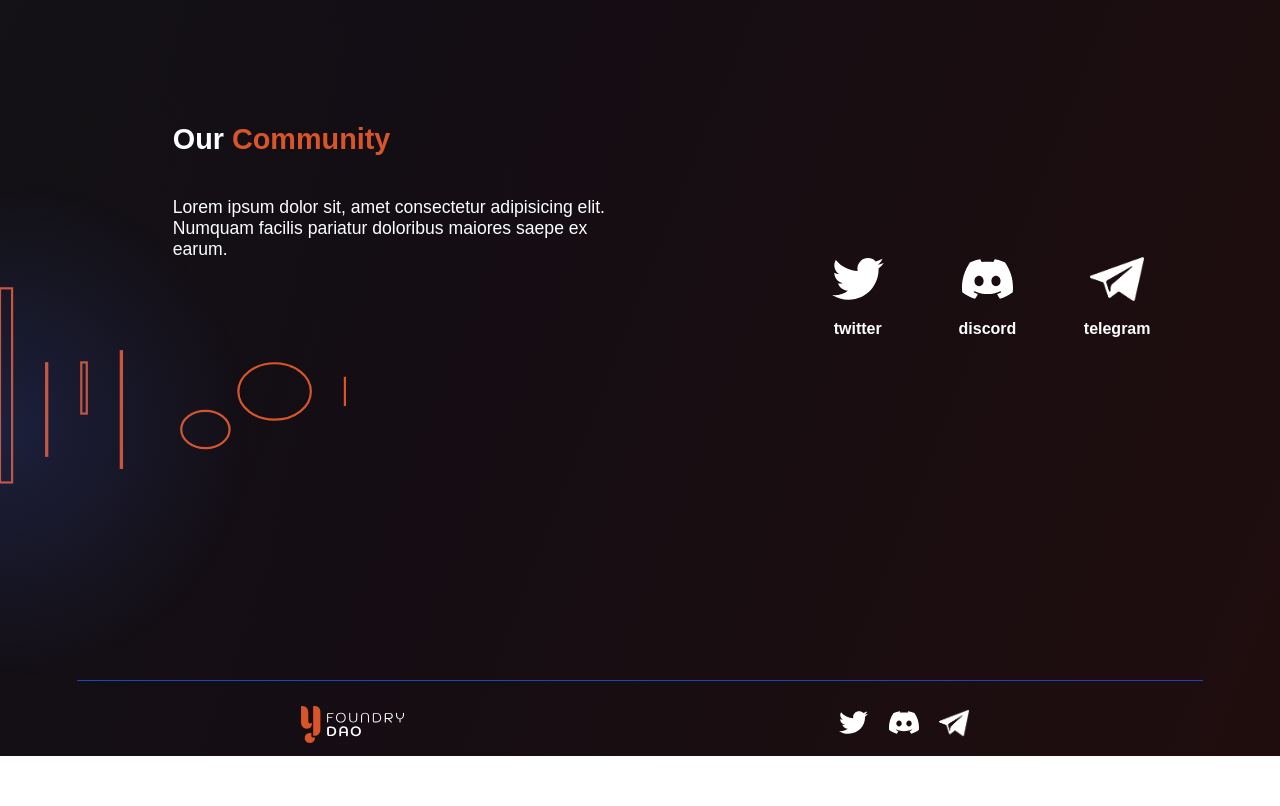
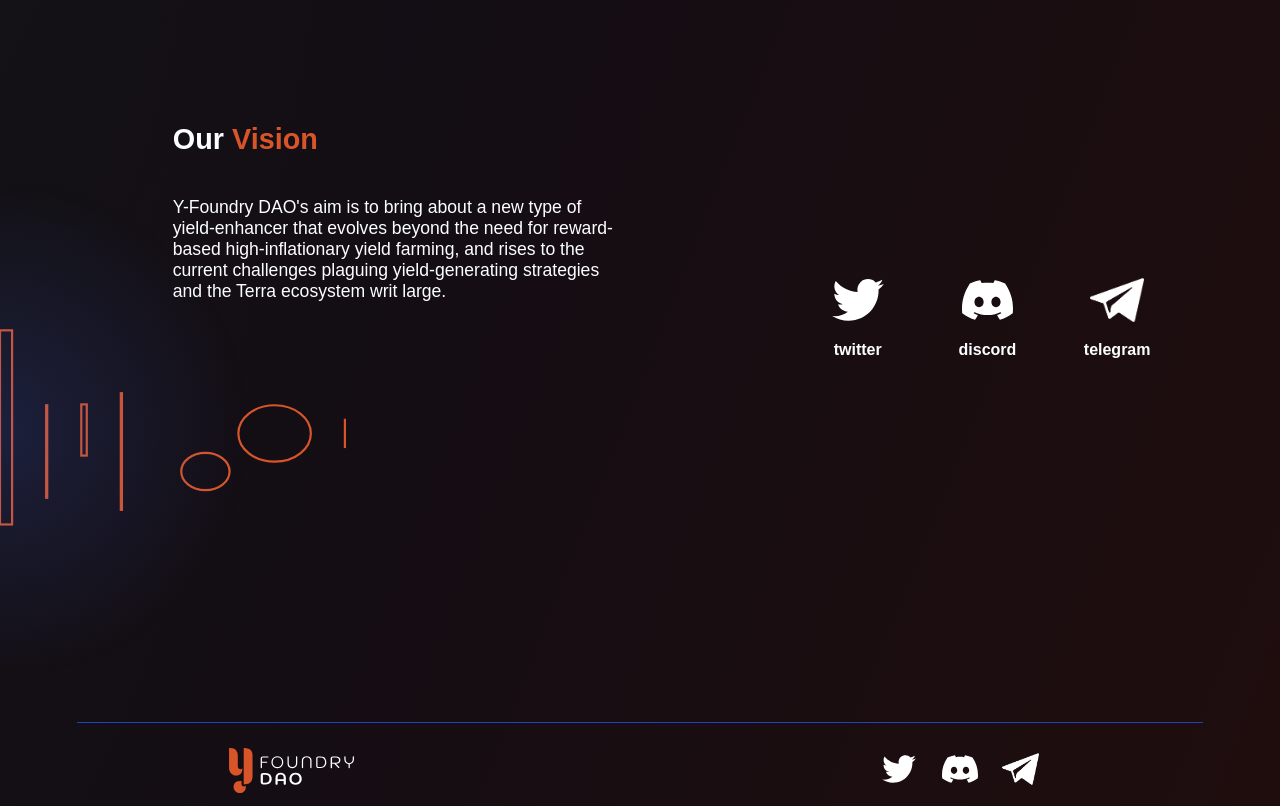
Before and after one commit to Y-Foundry-Dao/yfoundry-frontend, a React (Create React App) app in the folder landing-page/: page / in a window 1280 px wide. Shown: the part 1920-2726 px from the top of the page. Before the commit the page ends 2676 px from the top, so only its background shows below. Built offline with nearby package versions, Linux system fonts and the light colour scheme; a web font is replaced by a local one.

Commit message:
Updated Copy for our community section to be our vision

```diff
--- a/landing-page/src/components/layout/Community.tsx
+++ b/landing-page/src/components/layout/Community.tsx
@@ -9,8 +9,11 @@ function Community() {
     <Section id='community'>
       <Div>
         <TextSection>
-          <Header>Our <OrangeText>Community</OrangeText></Header>
-          <Text>Lorem ipsum dolor sit, amet consectetur adipisicing elit. Numquam facilis pariatur doloribus maiores saepe ex earum.</Text>
+          <Header>Our <OrangeText>Vision</OrangeText></Header>
+          <Text>
+            Y-Foundry DAO's aim is to bring about a new type of yield-enhancer that evolves beyond the need for reward-based high-inflationary yield farming,
+            and rises to the current challenges plaguing yield-generating strategies and the Terra ecosystem writ large.
+          </Text>
         </TextSection>
         <OrangeBars src={orangeBars} alt="" />
       </Div>
--- a/landing-page/src/components/layout/FooterBar.tsx
+++ b/landing-page/src/components/layout/FooterBar.tsx
@@ -36,11 +36,15 @@ const Footer = styled.footer`
   display:flex;
   justify-content:space-between;
   margin-bottom:6%;
+
   @media(min-width:425px){
     margin-bottom:4%;
   }
   @media(min-width:550px){
     margin-bottom:2%;
+  }
+  @media(min-width:756px){
+    gap:200px;
   }
   @media(min-width:1024px){
     margin-bottom:1%;
```
